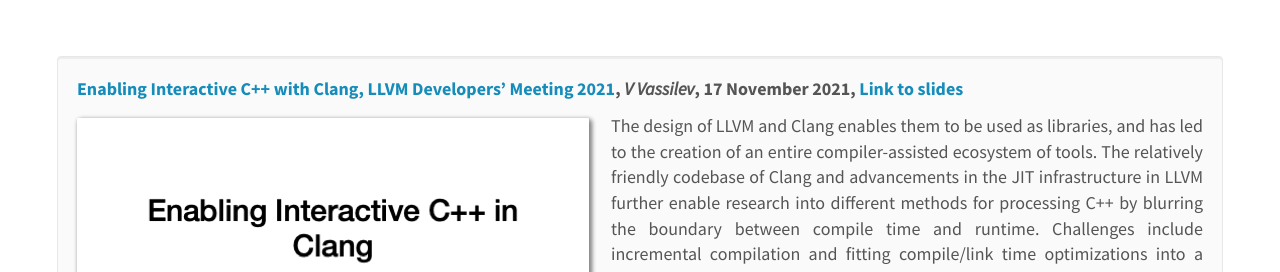
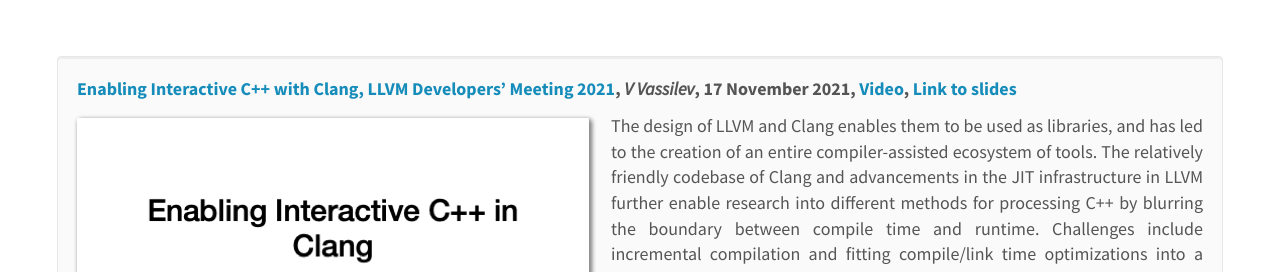
Before and after one commit to vgvassilev/clad, a Jekyll site: the page built from _pages/presentations.md, in a window 1280 px wide and 900 px high, scrolled down 626 px. Shown: the part 183-455 px from the top of the window. Built offline with Jekyll 4.4.1, drawn with Linux system fonts in a browser that asks for light colours; nearby versions of some CDN libraries; a style sheet for code colours, icons or effects is not loaded.

Commit message:
Add link to the llvm video

```diff
--- a/_data/preslist.yml
+++ b/_data/preslist.yml
@@ -73,7 +73,9 @@
   date: 2021-11-17
   speaker: V Vassilev
   id: "InteractiveCppLLVMDev21"
-  artifacts: "[Link to slides](/assets/presentations/V_Vassilev-LLVMDev21_InteractiveCpp.pdf)"
+  artifacts: |
+    [Video](https://youtu.be/33ncbIQoa4c),&nbsp;
+    [Link to slides](/assets/presentations/V_Vassilev-LLVMDev21_InteractiveCpp.pdf)
   highlight: 1
 
 - title: "Enabling Interactive C++ with Clang"
```
